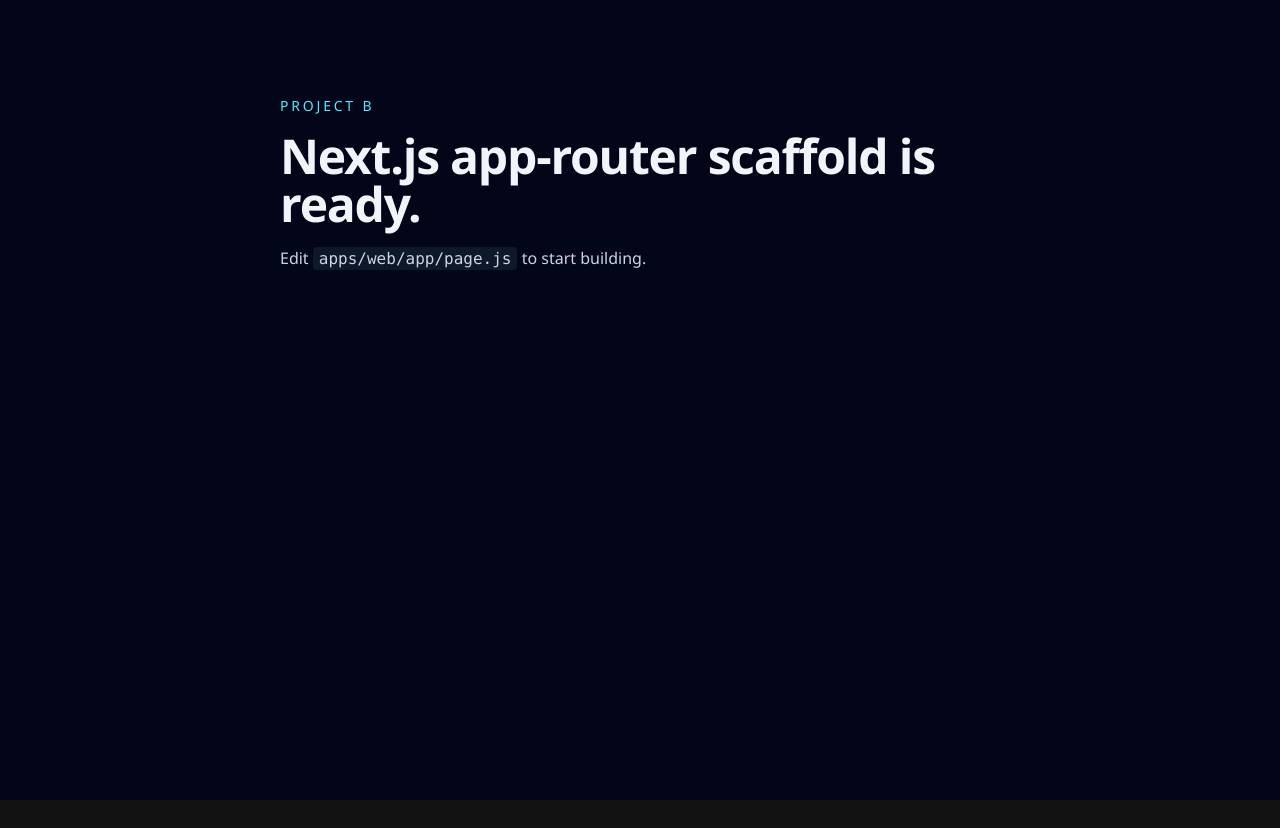
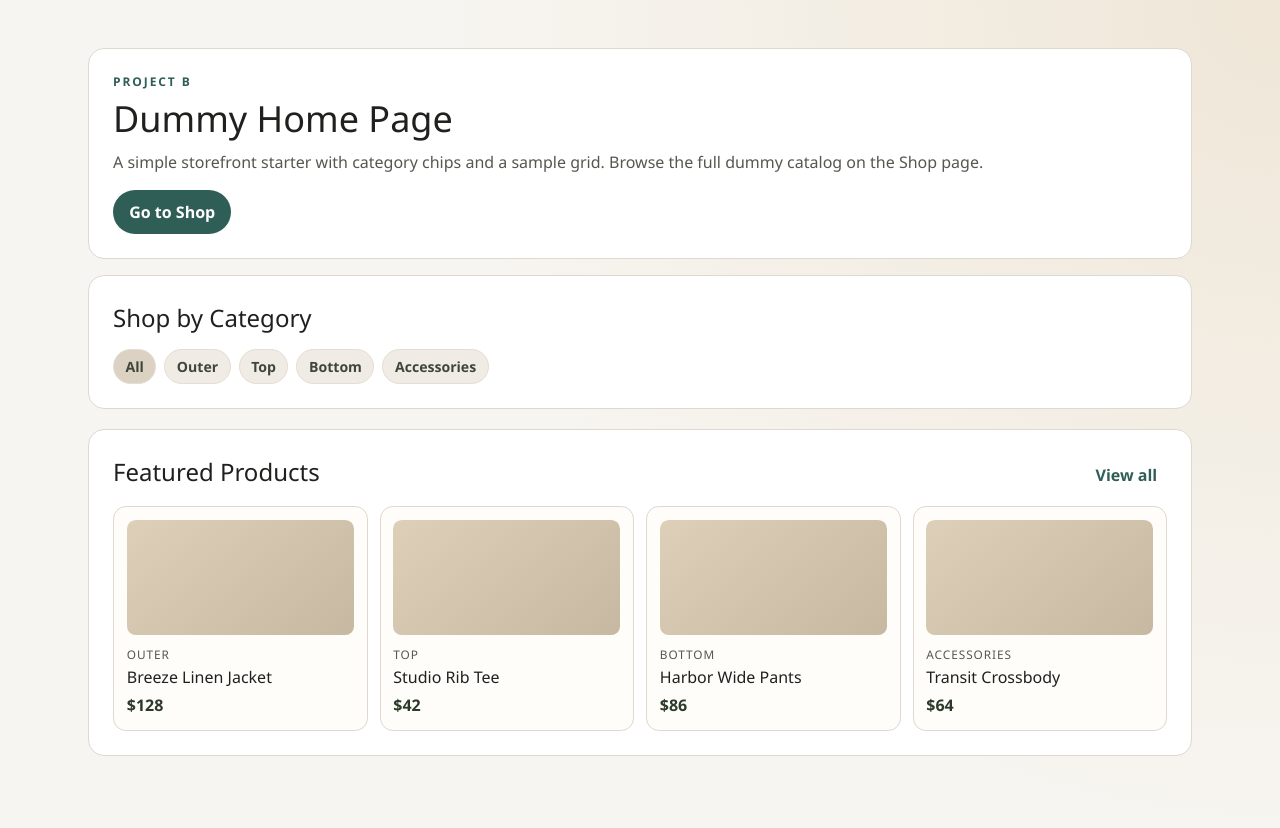
Before and after one commit to YIINJAE/Project_B, a Next.js app in the folder apps/web/: page / in a window 1280 px wide. Before the commit the page ends 800 px from the top, so only its background shows below. Built offline with nearby package versions, Linux system fonts and the light colour scheme.

Commit message:
feat(web): add dummy home and shop pages with product grid

```diff
--- a/apps/web/app/globals.css
+++ b/apps/web/app/globals.css
@@ -1,7 +1,14 @@
 @import "tailwindcss";
 
 :root {
-  color-scheme: dark;
+  --page-bg: #f7f5f1;
+  --surface: #ffffff;
+  --text-main: #20211f;
+  --text-muted: #54584f;
+  --line: #ded8cf;
+  --chip-bg: #f0ece5;
+  --chip-active: #dbd2c4;
+  --accent: #2f5e57;
 }
 
 * {
@@ -16,5 +23,185 @@
 }
 
 body {
+  background: radial-gradient(circle at top right, #efe6d7 0, var(--page-bg) 55%);
+  color: var(--text-main);
   font-family: "Segoe UI", Tahoma, Geneva, Verdana, sans-serif;
+  line-height: 1.5;
 }
+
+a {
+  color: inherit;
+}
+
+.page-shell {
+  margin: 0 auto;
+  max-width: 72rem;
+  padding: 2.5rem 1rem 4rem;
+}
+
+.hero-block,
+.section-block {
+  border: 1px solid var(--line);
+  border-radius: 1rem;
+  background: var(--surface);
+  padding: 1.25rem;
+}
+
+.hero-block {
+  margin-bottom: 1rem;
+}
+
+.section-block + .section-block {
+  margin-top: 1rem;
+}
+
+.eyebrow {
+  margin: 0;
+  font-size: 0.75rem;
+  letter-spacing: 0.16em;
+  text-transform: uppercase;
+  color: var(--accent);
+  font-weight: 700;
+}
+
+h1,
+h2,
+h3,
+p {
+  margin: 0;
+}
+
+h1 {
+  margin-top: 0.4rem;
+  font-size: clamp(1.6rem, 4vw, 2.25rem);
+  line-height: 1.2;
+}
+
+h2 {
+  font-size: clamp(1.2rem, 2.5vw, 1.5rem);
+}
+
+.hero-block p + p,
+.hero-block h1 + p {
+  margin-top: 0.6rem;
+  color: var(--text-muted);
+}
+
+.action-row {
+  margin-top: 1rem;
+}
+
+.button-link,
+.inline-link {
+  display: inline-flex;
+  align-items: center;
+  border: 1px solid transparent;
+  border-radius: 999px;
+  text-decoration: none;
+  font-weight: 600;
+}
+
+.button-link {
+  background: var(--accent);
+  color: #fff;
+  padding: 0.55rem 0.95rem;
+}
+
+.button-link-secondary {
+  background: transparent;
+  color: var(--accent);
+  border-color: var(--accent);
+}
+
+.inline-link {
+  color: var(--accent);
+  padding: 0.25rem 0.55rem;
+}
+
+.section-head {
+  display: flex;
+  align-items: baseline;
+  justify-content: space-between;
+  gap: 0.75rem;
+  margin-bottom: 0.75rem;
+}
+
+.chip-row {
+  margin-top: 0.8rem;
+  display: flex;
+  flex-wrap: wrap;
+  gap: 0.5rem;
+}
+
+.category-chip {
+  background: var(--chip-bg);
+  border: 1px solid #e5ddd1;
+  border-radius: 999px;
+  color: #3f4538;
+  padding: 0.38rem 0.72rem;
+  font-size: 0.88rem;
+  font-weight: 600;
+}
+
+.category-chip:first-child {
+  background: var(--chip-active);
+}
+
+.product-grid {
+  margin-top: 0.9rem;
+  display: grid;
+  gap: 0.75rem;
+  grid-template-columns: repeat(auto-fit, minmax(11.5rem, 1fr));
+}
+
+.product-card {
+  border: 1px solid var(--line);
+  border-radius: 0.8rem;
+  padding: 0.8rem;
+  background: #fffdf9;
+}
+
+.product-thumb {
+  height: 6.5rem;
+  border-radius: 0.55rem;
+  background: linear-gradient(140deg, #ddcfb8, #c7b9a1);
+  margin-bottom: 0.65rem;
+}
+
+.product-category {
+  font-size: 0.74rem;
+  color: var(--text-muted);
+  text-transform: uppercase;
+  letter-spacing: 0.08em;
+  margin-bottom: 0.25rem;
+}
+
+.product-card h3 {
+  font-size: 1rem;
+  line-height: 1.3;
+}
+
+.product-price {
+  margin-top: 0.3rem;
+  font-weight: 700;
+  color: #2b3a28;
+}
+
+@media (min-width: 48rem) {
+  .page-shell {
+    padding: 3rem 1.5rem 4.5rem;
+  }
+
+  .hero-block,
+  .section-block {
+    padding: 1.5rem;
+  }
+
+  .section-block + .section-block {
+    margin-top: 1.25rem;
+  }
+
+  .product-thumb {
+    height: 7.2rem;
+  }
+}
--- a/apps/web/app/page.js
+++ b/apps/web/app/page.js
@@ -1,14 +1,75 @@
+import Link from "next/link";
+
+const categoryChips = ["All", "Outer", "Top", "Bottom", "Accessories"];
+
+const featuredProducts = [
+  {
+    name: "Breeze Linen Jacket",
+    category: "Outer",
+    price: "$128"
+  },
+  {
+    name: "Studio Rib Tee",
+    category: "Top",
+    price: "$42"
+  },
+  {
+    name: "Harbor Wide Pants",
+    category: "Bottom",
+    price: "$86"
+  },
+  {
+    name: "Transit Crossbody",
+    category: "Accessories",
+    price: "$64"
+  }
+];
+
 export default function HomePage() {
   return (
-    <main className="min-h-screen bg-slate-950 text-slate-100">
-      <section className="mx-auto flex w-full max-w-3xl flex-col gap-4 px-6 py-24">
-        <p className="text-sm uppercase tracking-[0.2em] text-cyan-300">Project B</p>
-        <h1 className="text-4xl font-semibold tracking-tight sm:text-5xl">
-          Next.js app-router scaffold is ready.
-        </h1>
-        <p className="text-base leading-7 text-slate-300">
-          Edit <code className="rounded bg-slate-900 px-1.5 py-0.5">apps/web/app/page.js</code> to start building.
+    <main className="page-shell">
+      <section className="hero-block">
+        <p className="eyebrow">Project B</p>
+        <h1>Dummy Home Page</h1>
+        <p>
+          A simple storefront starter with category chips and a sample grid. Browse the
+          full dummy catalog on the Shop page.
         </p>
+        <div className="action-row">
+          <Link href="/shop" className="button-link">
+            Go to Shop
+          </Link>
+        </div>
+      </section>
+
+      <section className="section-block" aria-labelledby="home-categories-title">
+        <h2 id="home-categories-title">Shop by Category</h2>
+        <div className="chip-row" role="list" aria-label="Category chips">
+          {categoryChips.map((chip) => (
+            <span className="category-chip" role="listitem" key={chip}>
+              {chip}
+            </span>
+          ))}
+        </div>
+      </section>
+
+      <section className="section-block" aria-labelledby="featured-products-title">
+        <div className="section-head">
+          <h2 id="featured-products-title">Featured Products</h2>
+          <Link href="/shop" className="inline-link">
+            View all
+          </Link>
+        </div>
+        <div className="product-grid">
+          {featuredProducts.map((product) => (
+            <article className="product-card" key={product.name}>
+              <div className="product-thumb" aria-hidden="true" />
+              <p className="product-category">{product.category}</p>
+              <h3>{product.name}</h3>
+              <p className="product-price">{product.price}</p>
+            </article>
+          ))}
+        </div>
       </section>
     </main>
   );
--- /dev/null
+++ b/apps/web/app/shop/page.js
@@ -0,0 +1,59 @@
+import Link from "next/link";
+
+const categoryChips = ["All", "Outer", "Top", "Bottom", "Accessories", "Shoes"];
+
+const shopProducts = [
+  { name: "Breeze Linen Jacket", category: "Outer", price: "$128" },
+  { name: "Summit Utility Coat", category: "Outer", price: "$174" },
+  { name: "Studio Rib Tee", category: "Top", price: "$42" },
+  { name: "Offset Collar Shirt", category: "Top", price: "$58" },
+  { name: "Harbor Wide Pants", category: "Bottom", price: "$86" },
+  { name: "Thread Pleated Skirt", category: "Bottom", price: "$72" },
+  { name: "Transit Crossbody", category: "Accessories", price: "$64" },
+  { name: "Loop Runner", category: "Shoes", price: "$98" }
+];
+
+export default function ShopPage() {
+  return (
+    <main className="page-shell">
+      <section className="hero-block">
+        <p className="eyebrow">Project B</p>
+        <h1>Dummy Shop Page</h1>
+        <p>
+          Category chips and product cards are static placeholders for now, ready for
+          future filtering and data wiring.
+        </p>
+        <div className="action-row">
+          <Link href="/" className="button-link button-link-secondary">
+            Back to Home
+          </Link>
+        </div>
+      </section>
+
+      <section className="section-block" aria-labelledby="shop-categories-title">
+        <h2 id="shop-categories-title">Categories</h2>
+        <div className="chip-row" role="list" aria-label="Shop categories">
+          {categoryChips.map((chip) => (
+            <span className="category-chip" role="listitem" key={chip}>
+              {chip}
+            </span>
+          ))}
+        </div>
+      </section>
+
+      <section className="section-block" aria-labelledby="shop-products-title">
+        <h2 id="shop-products-title">Sample Product Grid</h2>
+        <div className="product-grid">
+          {shopProducts.map((product) => (
+            <article className="product-card" key={product.name}>
+              <div className="product-thumb" aria-hidden="true" />
+              <p className="product-category">{product.category}</p>
+              <h3>{product.name}</h3>
+              <p className="product-price">{product.price}</p>
+            </article>
+          ))}
+        </div>
+      </section>
+    </main>
+  );
+}
```
Also changed, not shown: 1 other file (tests, documents, lock files or other folders).
